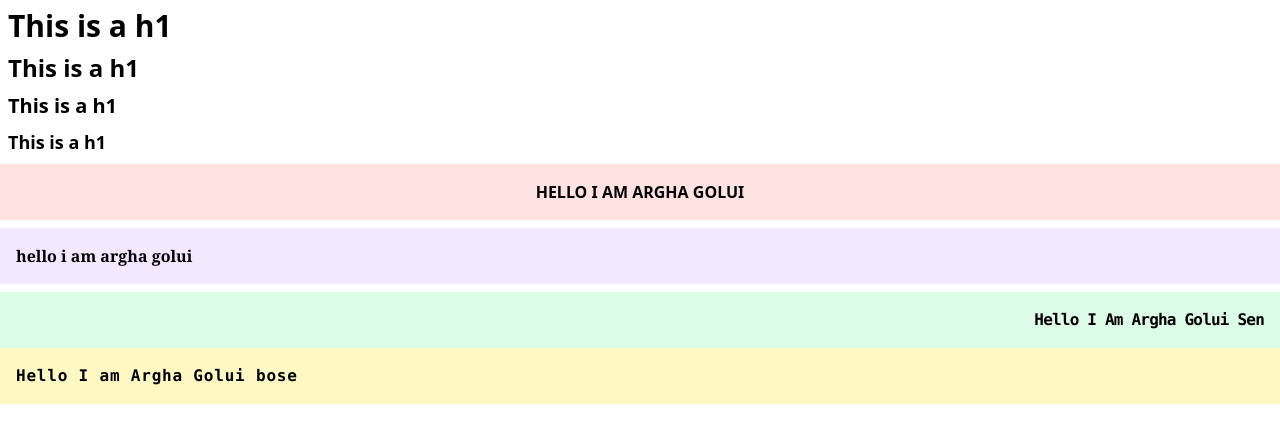
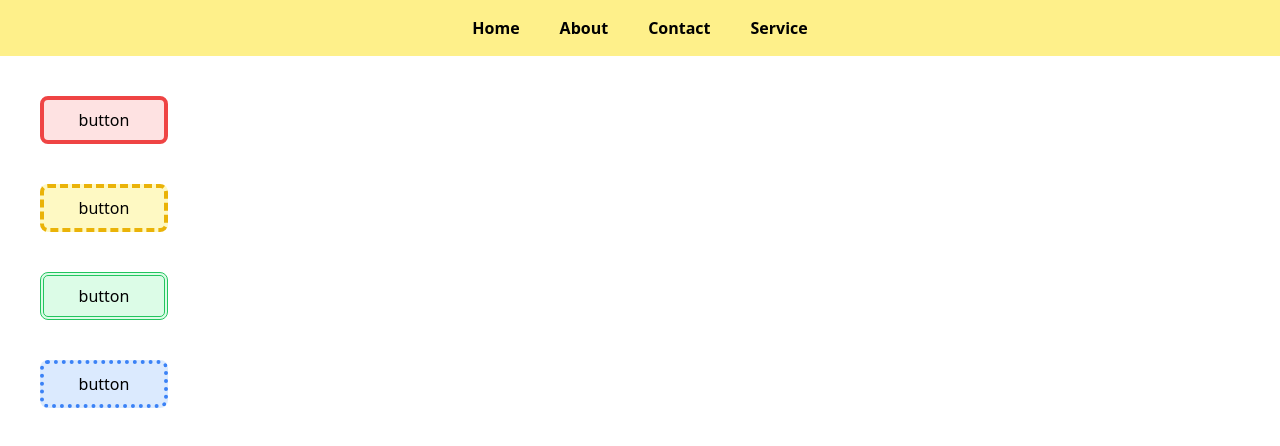
Before and after one commit to arghagithub/tailwindcourse, a website built with Vite: page index.html in a window 1280 px wide. Built offline with nearby package versions, Linux system fonts and the light colour scheme.

Commit message:
video5 margin,border and padding is done

```diff
--- a/index.html
+++ b/index.html
@@ -5,24 +5,28 @@
     <meta http-equiv="X-UA-Compatible" content="IE=edge">
     <meta name="viewport" content="width=device-width, initial-scale=1.0">
     <link rel="stylesheet" href="style.css">
-    <title>video4-fonts and sizing</title>
+    <title>video5-magin,border and padding</title>
 </head>
 <body>
-    <h1 class="font-bold mx-2 my-2 text-3xl">This is a h1</h1>
-    <h1 class="font-bold mx-2 my-2 text-2xl">This is a h1</h1>
-    <h1 class="font-bold mx-2 my-2 text-xl">This is a h1</h1>
-    <h1 class="font-bold mx-2 my-2 text-lg">This is a h1</h1>
-    <div class="bg-red-100 text-center font-bold py-4 px-4 my-2 font-sans uppercase">
-        Hello I am Argha Golui
+    <nav>
+        <ul class="flex space-x-10 bg-yellow-200 font-bold py-4 px-4 justify-center">
+            <li>Home</li>
+            <li>About</li>
+            <li>Contact</li>
+            <li>Service</li>
+        </ul>
+    </nav>
+    <div class="bg-red-100 w-32 border-4 border-red-500 border-solid rounded-lg mx-10 my-10 px-5 py-2 text-center">
+        button
     </div>
-    <div class="bg-purple-100 text-left font-bold py-4 px-4 my-2 font-serif lowercase">
-        Hello I am Argha Golui
+    <div class="bg-yellow-100 w-32 border-4 border-yellow-500 border-dashed rounded-lg mx-10 my-10 px-5 py-2 text-center">
+        button
     </div>
-    <div class="bg-green-100 text-right font-bold py-4 px-4 font-mono capitalize tracking-tighter">
-        Hello I am Argha Golui sen
+    <div class="bg-green-100 w-32 border-4 border-green-500 border-double rounded-lg mx-10 my-10 px-5 py-2 text-center">
+        button
     </div>
-    <div class="bg-yellow-100 text-justify font-bold py-4 px-4 font-mono tracking-wider">
-        Hello I am Argha Golui bose
+    <div class="bg-blue-100 w-32 border-4 border-blue-500 border-dotted rounded-lg mx-10 my-10 px-5 py-2 text-center">
+        button
     </div>
 </body>
 </html>
```
